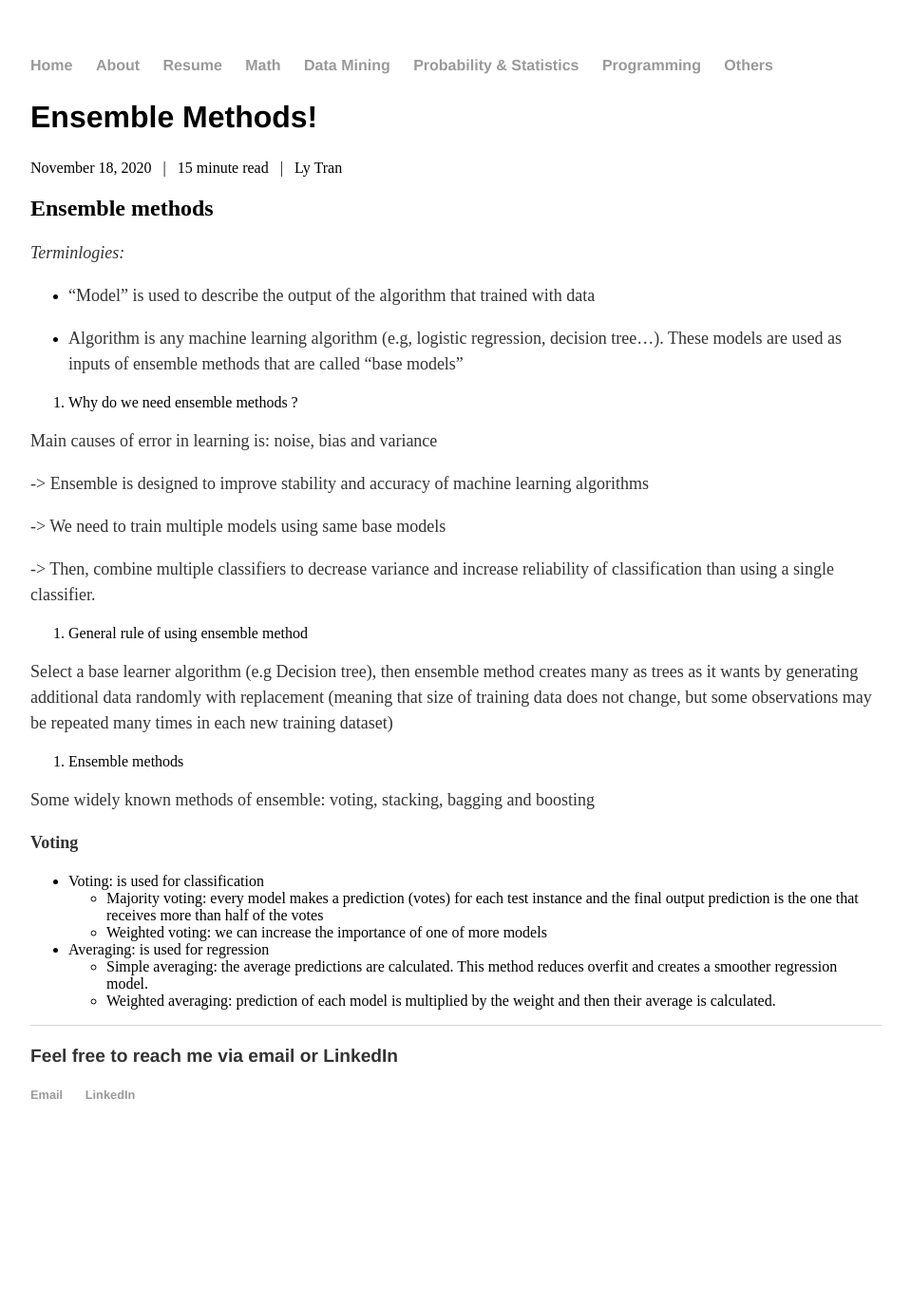
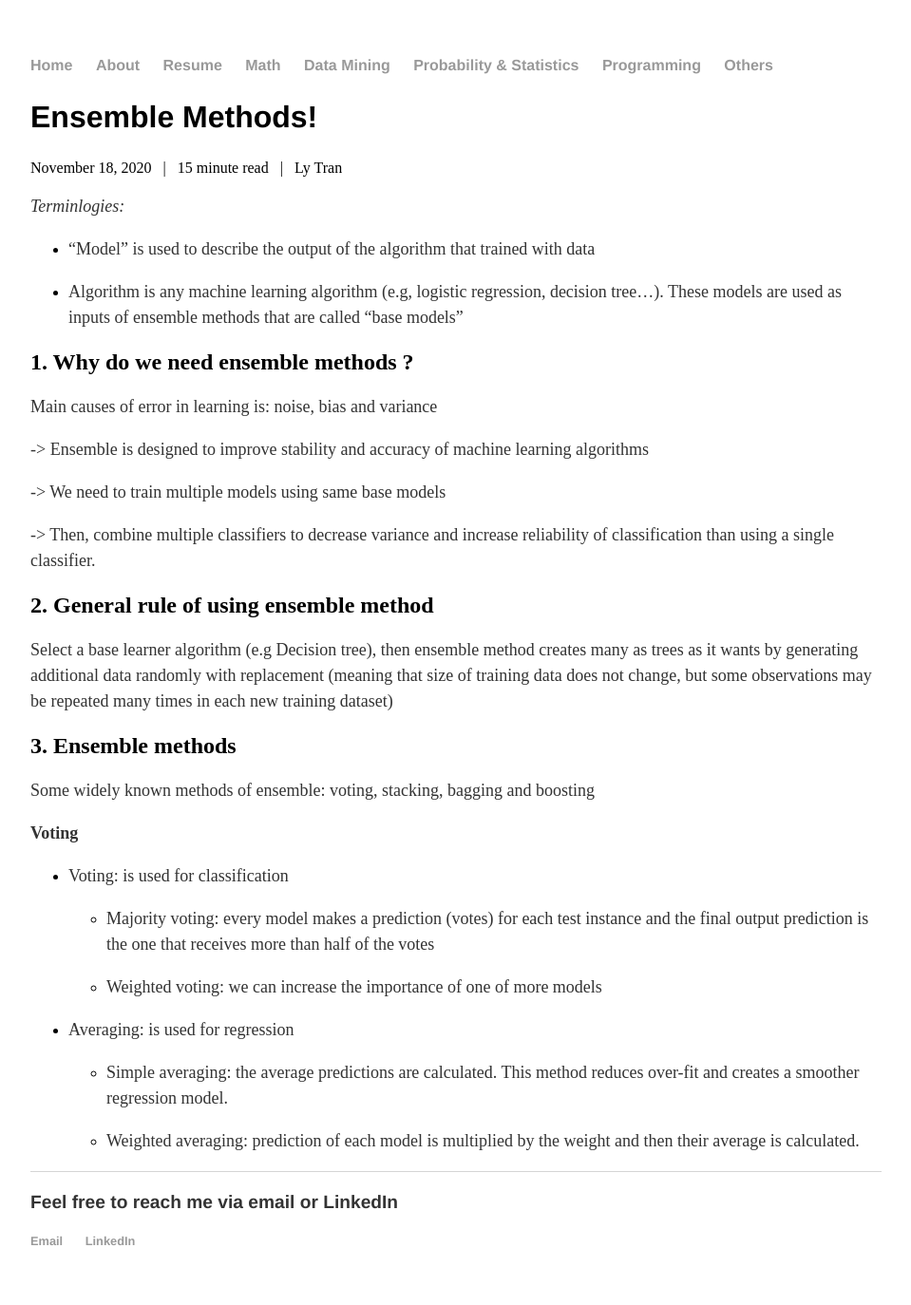
Before and after one commit to lytranp/lytranp.github.io, a Jekyll site: the page built from _posts/datamining/2020-10-11-hello-world.md, in a window 1280 px wide. Shown: the whole page at 95% size, without its empty margins (160-1119 px from the left). Built offline with Jekyll 4.4.1, drawn with Linux system fonts in a browser that asks for light colours; before the commit the page ends 1220 px from its top, so only the background shows below that.

Commit message:
Edit ensemble

```diff
--- a/_posts/datamining/2020-10-11-hello-world.md
+++ b/_posts/datamining/2020-10-11-hello-world.md
@@ -6,15 +6,13 @@
 date: 2020-11-18
 ---
 
-## Ensemble methods
-
 *Terminlogies:*
 
 + "Model" is used to describe the output of the algorithm that trained with data
 
 + Algorithm is any machine learning algorithm (e.g, logistic regression, decision tree...). These models are used as inputs of ensemble methods that are called "base models"
 
-1. Why do we need ensemble methods ?
+## 1. Why do we need ensemble methods ?
 
 Main causes of error in learning is: noise, bias and variance
 
@@ -24,19 +22,24 @@
 
 -> Then, combine multiple classifiers to decrease variance and increase reliability of classification than using a single classifier.
 
-2. General rule of using ensemble method
+## 2. General rule of using ensemble method
 
 Select a base learner algorithm (e.g Decision tree), then ensemble method creates many as trees as it wants by generating additional data randomly with replacement (meaning that size of training data does not change, but some observations may be repeated many times in each new training dataset)
 
-3. Ensemble methods
+## 3. Ensemble methods
 
 Some widely known methods of ensemble: voting, stacking, bagging and boosting
 
 **Voting**
 
 + Voting: is used for classification
+
     + Majority voting: every model makes a prediction (votes) for each test instance and the final output prediction is the one that receives more than half of the votes
+
     + Weighted voting: we can increase the importance of one of more models
+
 + Averaging: is used for regression
-  + Simple averaging: the average predictions are calculated. This method reduces overfit and creates a smoother regression model.
+
+  + Simple averaging: the average predictions are calculated. This method reduces over-fit and creates a smoother regression model.
+
   + Weighted averaging: prediction of each model is multiplied by the weight and then their average is calculated.
```
